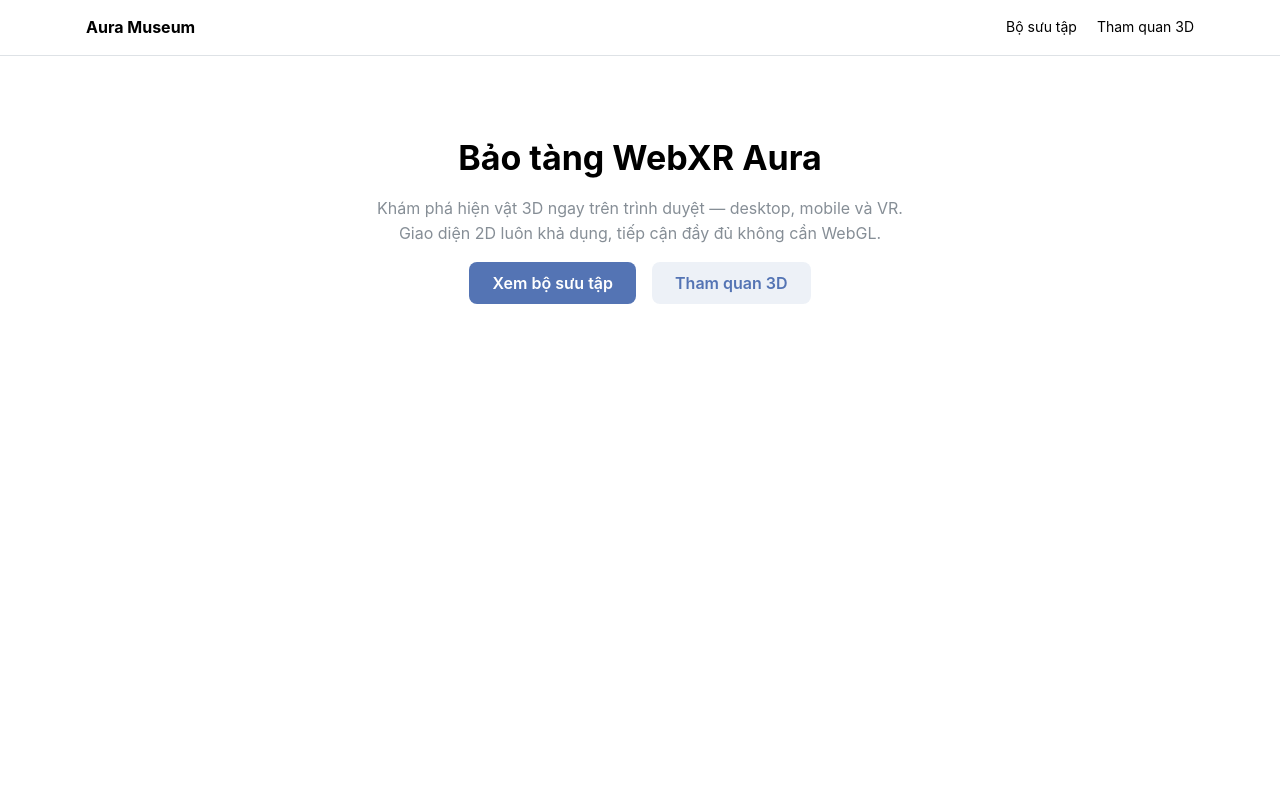
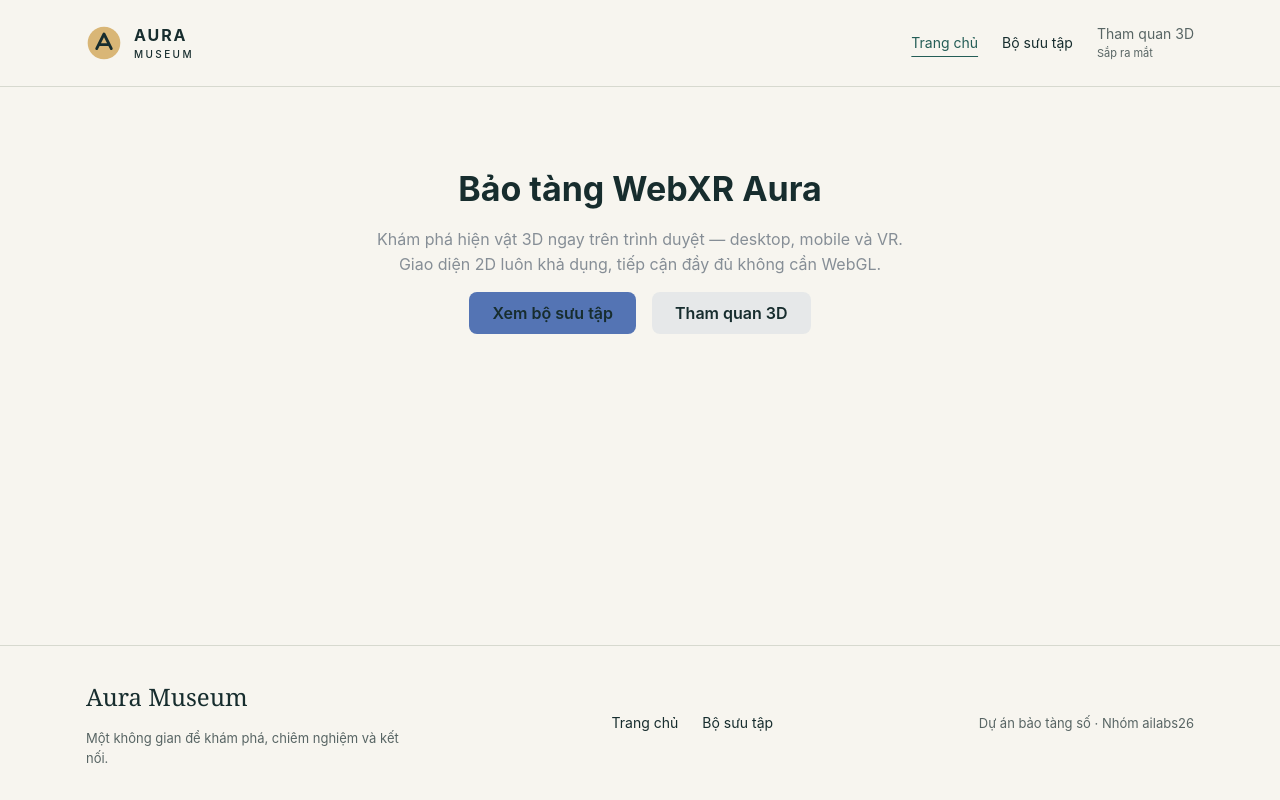
Before and after one commit to ailabs26/ailabs-museum, a React (Vite) app in the folder front-end/: page / in a window 1280 px wide. Built offline with nearby package versions, Linux system fonts and the light colour scheme; no server answers.

Commit message:
feat(home): add public layout and accessible navigation

```diff
--- /dev/null
+++ b/front-end/src/layouts/PublicLayout.module.css
@@ -0,0 +1,55 @@
+.layout {
+  --public-background: #f7f5ef;
+  --public-surface: #eeeae0;
+  --public-ink: #172d2e;
+  --public-muted: #586564;
+  --public-border: #d7d9cf;
+  --public-accent: #245d56;
+  min-height: 100%;
+  display: flex;
+  flex-direction: column;
+  background: var(--public-background);
+  color: var(--public-ink);
+}
+
+:global([data-mantine-color-scheme='dark']) .layout {
+  --public-background: #142324;
+  --public-surface: #203334;
+  --public-ink: #f3f0e7;
+  --public-muted: #bbc6c0;
+  --public-border: #435553;
+  --public-accent: #acd1bf;
+}
+
+.layout a { color: inherit; text-decoration: none; }
+.layout a:focus-visible { outline: 3px solid var(--public-accent); outline-offset: 4px; }
+.layout a:hover { text-decoration: underline; text-underline-offset: 5px; }
+.header { border-bottom: 1px solid var(--public-border); }
+.headerInner { display: flex; align-items: center; justify-content: space-between; gap: 24px; padding-block: 20px; }
+.brand { display: inline-flex; align-items: center; gap: 12px; font-weight: 700; letter-spacing: 0.12em; }
+.brandDetail { display: block; font-size: 10px; font-weight: 500; letter-spacing: 0.24em; }
+.navigation { display: flex; align-items: center; flex-wrap: wrap; gap: 24px; font-size: 14px; }
+.navLink { padding-block: 12px; }
+.navLink[aria-current='page'] { color: var(--public-accent); text-decoration: underline; text-underline-offset: 8px; }
+.comingSoon { color: var(--public-muted); }
+.comingSoon span { display: block; font-size: 11px; }
+.main { flex: 1; }
+.skipLink { position: fixed; top: 8px; left: 8px; z-index: 1000; padding: 12px 20px; background: var(--public-background); transform: translateY(-150%); }
+.skipLink:focus { transform: translateY(0); }
+.footer { border-top: 1px solid var(--public-border); padding-block: 32px; }
+.footerInner { display: flex; flex-wrap: wrap; align-items: center; justify-content: space-between; gap: 24px; }
+.footerBrand { font-family: Georgia, 'Times New Roman', serif; font-size: 24px; }
+.footer p, .footer small { color: var(--public-muted); font-size: 13px; }
+.footer p { margin-bottom: 0; max-width: 320px; }
+.footerLinks { display: flex; gap: 24px; font-size: 14px; }
+.footerLinks a { padding-block: 12px; }
+
+@media (max-width: 48em) {
+  .headerInner { align-items: flex-start; flex-direction: column; gap: 12px; }
+  .navigation { width: 100%; gap: 20px; justify-content: space-between; font-size: 13px; }
+  .footerInner { align-items: flex-start; flex-direction: column; }
+}
+
+@media (forced-colors: active) {
+  .navLink[aria-current='page'] { color: LinkText; }
+}
--- a/front-end/src/layouts/PublicLayout.tsx
+++ b/front-end/src/layouts/PublicLayout.tsx
@@ -1,30 +1,42 @@
-import { AppShell, Container, Group, Text } from '@mantine/core';
-import { Link, Outlet } from 'react-router-dom';
+import { Container } from '@mantine/core';
+import { Link, NavLink, Outlet } from 'react-router-dom';
+import auraMark from '@/assets/aura-mark.svg';
+import classes from './PublicLayout.module.css';
 
 /** Khung trang cho phần client công khai (trang chủ, collection, chi tiết, tour). */
 export function PublicLayout() {
   return (
-    <AppShell header={{ height: 56 }} padding={0}>
-      <AppShell.Header>
-        <Container size="lg" h="100%">
-          <Group h="100%" justify="space-between">
-            <Text component={Link} to="/" fw={700} td="none" c="inherit">
-              Aura Museum
-            </Text>
-            <Group gap="lg">
-              <Text component={Link} to="/collection" td="none" c="inherit" size="sm">
-                Bộ sưu tập
-              </Text>
-              <Text component={Link} to="/tour" td="none" c="inherit" size="sm">
-                Tham quan 3D
-              </Text>
-            </Group>
-          </Group>
+    <div className={classes.layout}>
+      <a className={classes.skipLink} href="#public-content">Đến nội dung chính</a>
+      <header className={classes.header}>
+        <Container size="lg" className={classes.headerInner}>
+          <Link to="/" className={classes.brand} aria-label="Aura Museum — Trang chủ">
+            <img src={auraMark} width="36" height="36" alt="" />
+            <span>AURA <span className={classes.brandDetail}>MUSEUM</span></span>
+          </Link>
+          <nav aria-label="Điều hướng chính" className={classes.navigation}>
+            <NavLink to="/" end className={classes.navLink}>Trang chủ</NavLink>
+            <NavLink to="/collection" className={classes.navLink}>Bộ sưu tập</NavLink>
+            <span className={classes.comingSoon}>Tham quan 3D <span>Sắp ra mắt</span></span>
+          </nav>
         </Container>
-      </AppShell.Header>
-      <AppShell.Main>
+      </header>
+      <main id="public-content" tabIndex={-1} className={classes.main}>
         <Outlet />
-      </AppShell.Main>
-    </AppShell>
+      </main>
+      <footer className={classes.footer}>
+        <Container size="lg" className={classes.footerInner}>
+          <div>
+            <Link to="/" className={classes.footerBrand}>Aura Museum</Link>
+            <p>Một không gian để khám phá, chiêm nghiệm và kết nối.</p>
+          </div>
+          <nav aria-label="Liên kết cuối trang" className={classes.footerLinks}>
+            <Link to="/">Trang chủ</Link>
+            <Link to="/collection">Bộ sưu tập</Link>
+          </nav>
+          <small>Dự án bảo tàng số · Nhóm ailabs26</small>
+        </Container>
+      </footer>
+    </div>
   );
 }
```
